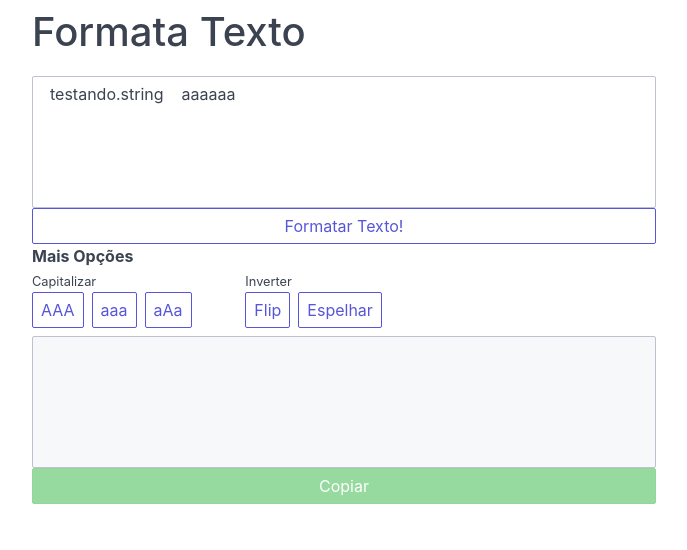
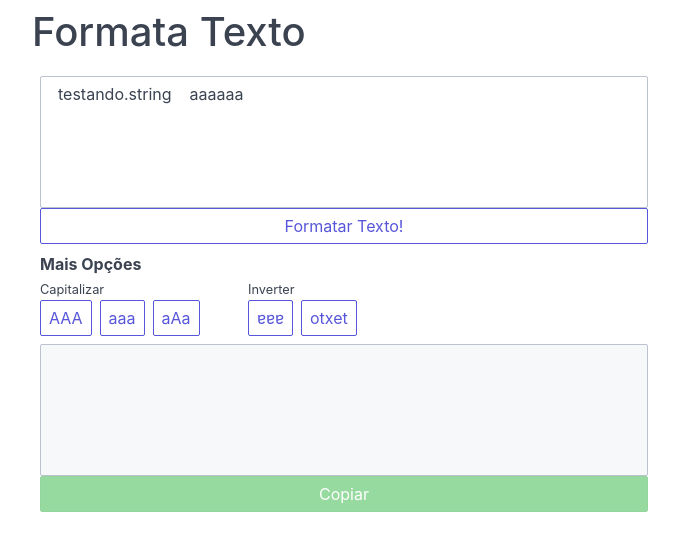
Before and after one commit to guizordan/formatatexto, a Nuxt app: page / in a window 1280 px wide. Shown: the top 550 px of the page, without its empty margins (296-983 px from the left). Built offline with nearby package versions, Linux system fonts and the light colour scheme.

Commit message:
new algorithm for dealing with text format changing

```diff
--- a/components/Capitalize.vue
+++ b/components/Capitalize.vue
@@ -12,17 +12,20 @@
 </template>
 
 <script>
-import FormatButton from '~/components/FormatButton.vue';
+import FormatButton from '~/components/FormatButton.vue'
+import Mixins from '~/mixins/Mixins.vue'
 
 export default {
-  props: ['output', 'previousOutput'],
+  props: ['text'],
+
+  mixins: [Mixins],
 
   data() {
     return {
       is_upcase_active: false,
       is_downcase_active: false,
       is_emocase_active: false
-    };
+    }
   },
 
   components: {
@@ -31,20 +34,20 @@ export default {
 
   methods: {
     activate_upcase: function() {
-      this.$emit('update:output', this.previousOutput.toUpperCase());
+      this.add_format(this.text.toUpperCase(), 'capitalize')
     },
 
     activate_downcase: function() {
-      this.$emit('update:output', this.previousOutput.toLowerCase());
+      this.$emit('update:output', this.text.toLowerCase())
     },
 
     activate_emocase: function() {
-      var output = [];
-      for (let i = 0; i < this.previousOutput.length; i++) {
-        if (i % 2 == 0) output[i] = this.previousOutput[i].toLowerCase();
-        else output[i] = this.previousOutput[i].toUpperCase();
+      var output = []
+      for (let i = 0; i < this.text.length; i++) {
+        if (i % 2 == 0) output[i] = this.text[i].toLowerCase()
+        else output[i] = this.text[i].toUpperCase()
       }
-      this.$emit('update:output', output.join(''));
+      this.$emit('update:output', output.join(''))
     },
 
     deactivate_all: function() {
@@ -53,38 +56,38 @@ export default {
         !this.is_downcase_active &&
         !this.is_emocase_active
       )
-        this.$emit('update:output', this.previousOutput);
+        this.remove_format('capitalize')
     }
   },
 
   watch: {
     is_upcase_active(val) {
       if (val) {
-        this.is_emocase_active = false;
-        this.is_downcase_active = false;
-        this.activate_upcase();
+        this.is_emocase_active = false
+        this.is_downcase_active = false
+        this.activate_upcase()
       } else {
-        this.deactivate_all();
+        this.deactivate_all()
       }
     },
 
     is_downcase_active(val) {
       if (val) {
-        this.is_emocase_active = false;
-        this.is_upcase_active = false;
-        this.activate_downcase();
+        this.is_emocase_active = false
+        this.is_upcase_active = false
+        this.activate_downcase()
       } else {
-        this.deactivate_all();
+        this.deactivate_all()
       }
     },
 
     is_emocase_active(val) {
       if (val) {
-        this.is_upcase_active = false;
-        this.is_downcase_active = false;
-        this.activate_emocase();
+        this.is_upcase_active = false
+        this.is_downcase_active = false
+        this.activate_emocase()
       } else {
-        this.deactivate_all();
+        this.deactivate_all()
       }
     }
   }
--- a/components/Reverse.vue
+++ b/components/Reverse.vue
@@ -4,8 +4,8 @@
       <small>Inverter</small>
     </div>
     <div class="column col-12">
-      <format-button :is-active.sync="is_flip_active" label="Flip"></format-button>
-      <format-button :is-active.sync="is_mirror_active" label="Espelhar" class="ml-2"></format-button>
+      <format-button :is-active.sync="is_flip_active" :label="flip_label"></format-button>
+      <format-button :is-active.sync="is_mirror_active" :label="mirror_label" class="ml-2"></format-button>
     </div>
   </div>
 </template>
@@ -18,6 +18,11 @@ export default {
 
   data() {
     return {
+      flip_label: '\u0250\u0250\u0250',
+      mirror_label: 'texto'
+        .split('')
+        .reverse()
+        .join(''),
       flipTable: {
         a: '\u0250',
         b: 'q',
@@ -69,15 +74,18 @@ export default {
       this.$emit('update:output', result);
     },
 
-    mirror(){
-      this.$emit('update:output', this.previousOutput.split('').reverse().join(''));
+    mirror() {
+      this.$emit(
+        'update:output',
+        this.previousOutput
+          .split('')
+          .reverse()
+          .join('')
+      );
     },
 
     deactivate_all: function() {
-      if (
-        !this.is_flip_active &&
-        !this.is_mirror_active
-      )
+      if (!this.is_flip_active && !this.is_mirror_active)
         this.$emit('update:output', this.previousOutput);
     },
 
@@ -111,13 +119,6 @@ export default {
         this.deactivate_all();
       }
     }
-  },
-
-  computed: {
-    flip_label(){
-      console.log(String.fromCharCode('\u0250'));
-      return String.fromCharCode('\u0250')
-    }
   }
 };
 </script>
--- a/layouts/default.vue
+++ b/layouts/default.vue
@@ -1,6 +1,15 @@
 <template>
-  <div>
-    <nuxt/>
+  <div class="container mt-2">
+    <div class="columns">
+      <div class="column col-6 col-md-8 col-sm-12 col-xs-12 col-mx-auto">
+        <div class="columns">
+          <div class="column col-12">
+            <h1>Formata Texto</h1>
+          </div>
+          <nuxt/>
+        </div>
+      </div>
+    </div>
   </div>
 </template>
 
--- /dev/null
+++ b/mixins/Mixins.vue
@@ -0,0 +1,15 @@
+<script>
+export default {
+  methods: {
+    add_format(val, component){
+      let res = {component, val}
+      console.log('adding format', res)
+      this.$emit('add-format', res)
+    },
+
+    remove_format(component){
+      this.$emit('remove-format', component)
+    }
+  }
+}
+</script>
--- a/pages/index.vue
+++ b/pages/index.vue
@@ -1,13 +1,6 @@
 <template>
-
-<div class="container mt-2">
-  <div class="columns">
-    <div class="column col-6 col-md-8 col-sm-12 col-xs-12 col-mx-auto">
-
-      <div class="columns">
-
 <div class="column col-12">
-          <h1>Formata Texto</h1>
+  <div class="column col-12">
     <div class="form-group">
       <textarea v-model="input" class="form-input" rows="5"></textarea>
     </div>
@@ -17,31 +10,25 @@
     <format :input="input" :previous-output.sync="previousOutput" :output.sync="output"></format>
   </div>
 
-        <div class="column col-12 mb-2">
+  <div class="column col-12 mt-2 mb-2">
     <strong>Mais Opções</strong>
 
     <div class="columns">
       <div class="column col-4 col-md-12">
-              <capitalize :previous-output="previousOutput" :output.sync="output"></capitalize>
+        <capitalize @remove-format="removeFormat" @add-format="addFormat" :text="output || input"></capitalize>
       </div>
 
       <div class="column col-4 col-md-12">
-              <reverse :previous-output="previousOutput" :output.sync="output"></reverse>
+        <reverse :previous-output="previousOutput" :output.sync="formats[formats.length-1].val || ''"></reverse>
       </div>
 
     </div>
   </div>
 
   <div class="column col-12">
-          <output-text-area :input="input" :output.sync="output"></output-text-area>
-        </div>
-
+    <output-text-area :output.sync="formats[formats.length-1].val || ''"></output-text-area>
   </div>
 </div>
-
-  </div>
-</div>
-
 </template>
 
 <script>
@@ -60,11 +47,22 @@ export default {
 
   data() {
     return {
+      formats: [{val: '', component: ''}],
       input: '  testando.string    aaaaaa',
-      previousOutput: '',
       output: ''
     };
+  },
+
+  methods: {
+    addFormat(payload){
+      this.formats.push(payload)
+      console.log(this.formats)
+    },
+
+    removeFormat(payload){
+      console.log(payload)
+    },
+  },
+
 }
-
-};
 </script>
```
Lines whose indentation alone changed are shown as unchanged.
